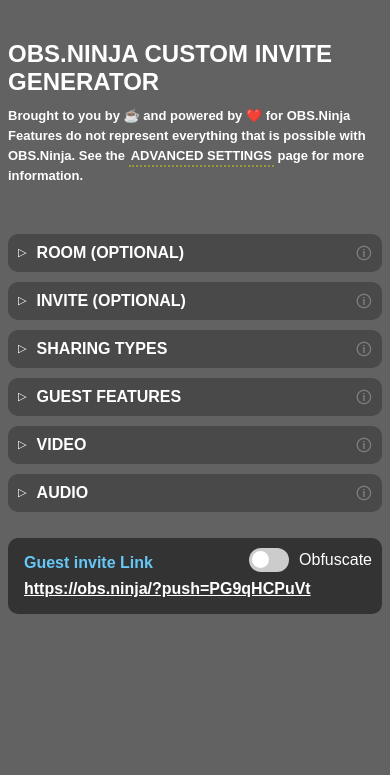
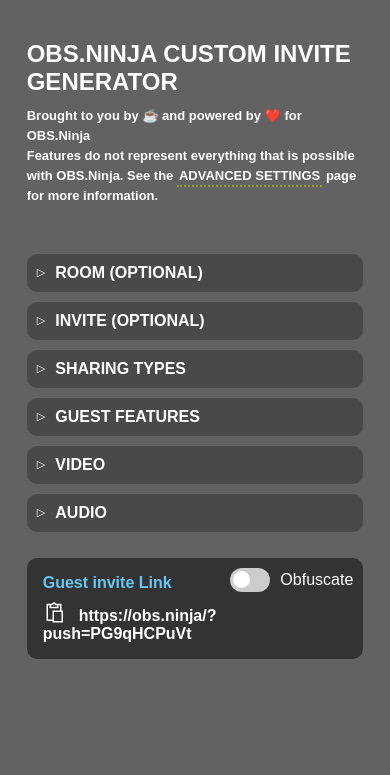
Before and after one commit to jcalado/vdon-invite, a plain HTML site: page index.html in a window 390 px wide. Drawn offline with nearby package versions, Linux system fonts and the light colour scheme.

Commit message:
tweak smaller displays; copy icon on urls

```diff
--- a/style.css
+++ b/style.css
@@ -100,10 +100,6 @@ cursor: pointer;
 
 .panel.active .title::before {
     content: "▽";
-}
-
-.panel .description::before {
-    content: "🛈";
 }
 
 .panel .answers {
@@ -274,6 +270,14 @@ margin-top: 1em;
     margin: 0;
     padding: 0;
     cursor: copy;
+    text-decoration: none;
+}
+
+.url::before {
+    content: "\f328";
+    font-family: 'Line Awesome Free';
+    font-size: 150%;
+    margin-right: 0.5em;
 }
 
 a#url {
@@ -430,12 +434,12 @@ div#obfuscateSwitch {
     }
 
 
-  @media only screen and (max-width: 420px) {
+  @media only screen and (max-width: 768px) {
     #panels {
-        width: 100%;
+        width: 90%;
     }
     #links {
-        width: 100%;
+        width: 90%;
     }
 
     .answersContainer {
```
